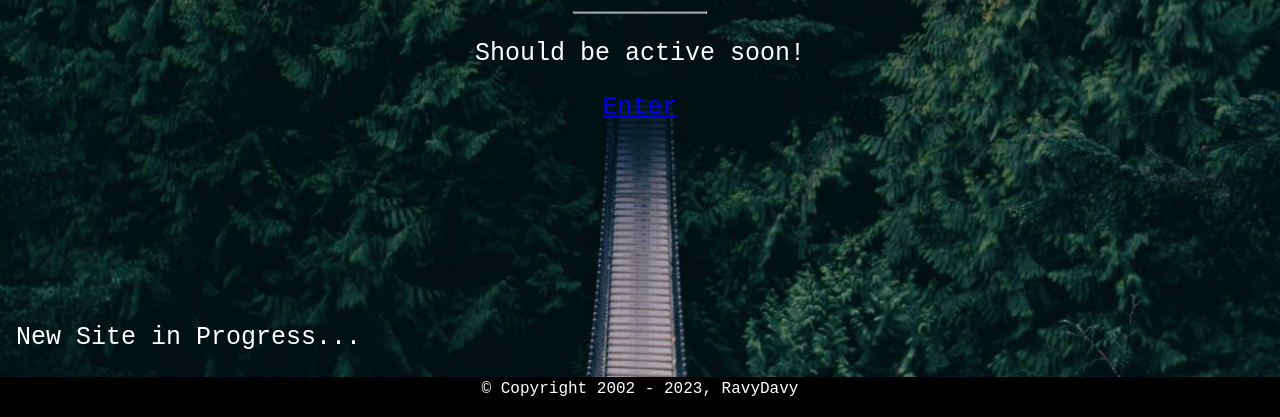
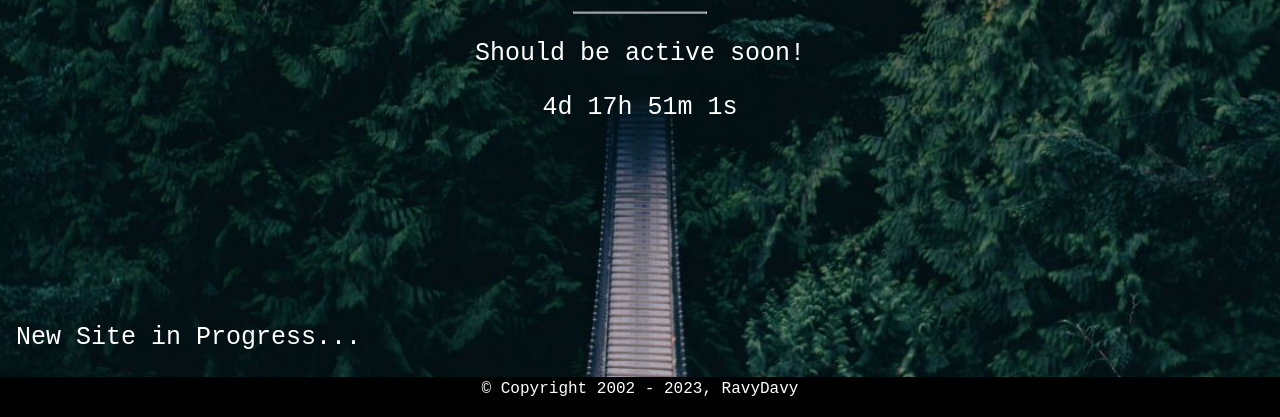
Before and after one commit to RavyDavy/ravydavy.github.io, a plain HTML site: page index.html in a window 1280 px wide. Shown: the part 383-800 px from the top of the page. Drawn offline with Linux system fonts and the light colour scheme.

Commit message:
Update index.html

```diff
--- a/index.html
+++ b/index.html
@@ -83,7 +83,7 @@ hr {
 
 <script>
 // Set the date we're counting down to
-var countDownDate = new Date("April 10, 2022 23:59:59").getTime();
+var countDownDate = new Date("April 10, 2023 23:59:59").getTime();
 
 // Update the count down every 1 second
 var countdownfunction = setInterval(function() {
```
